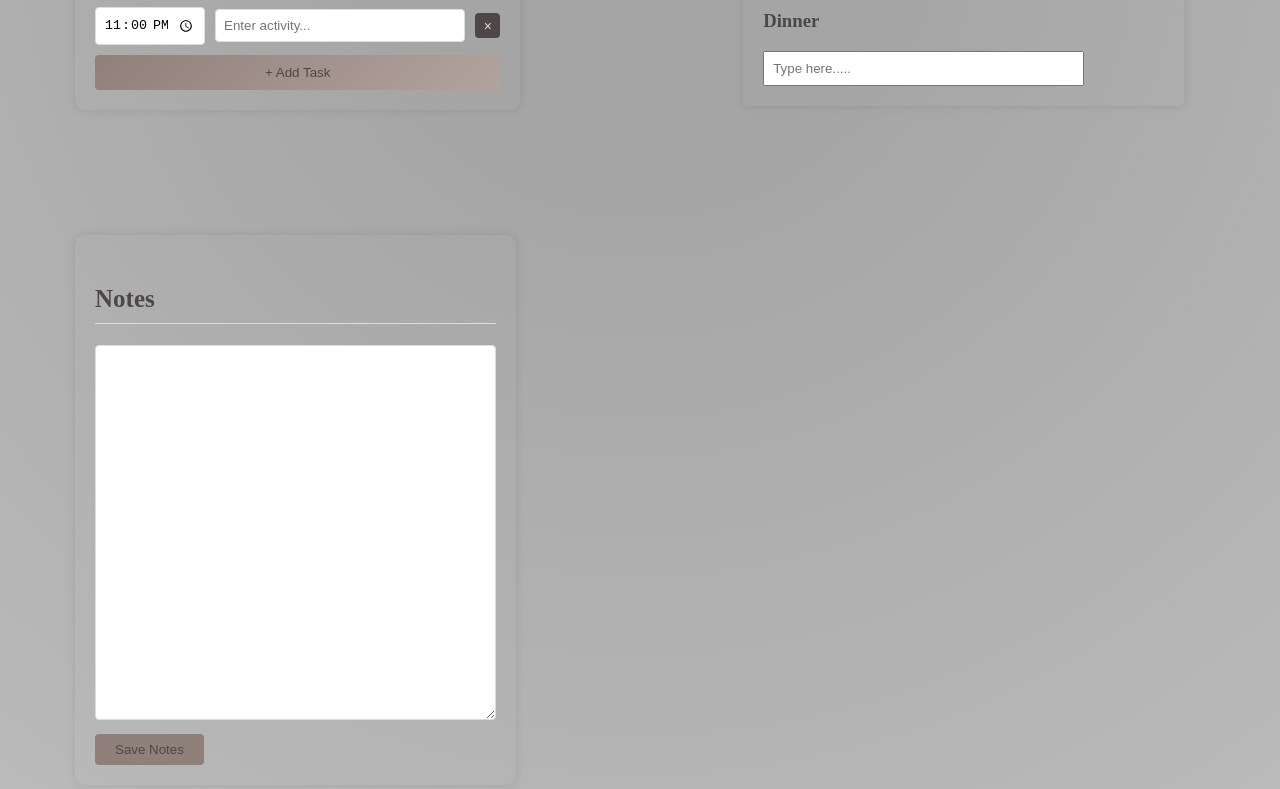
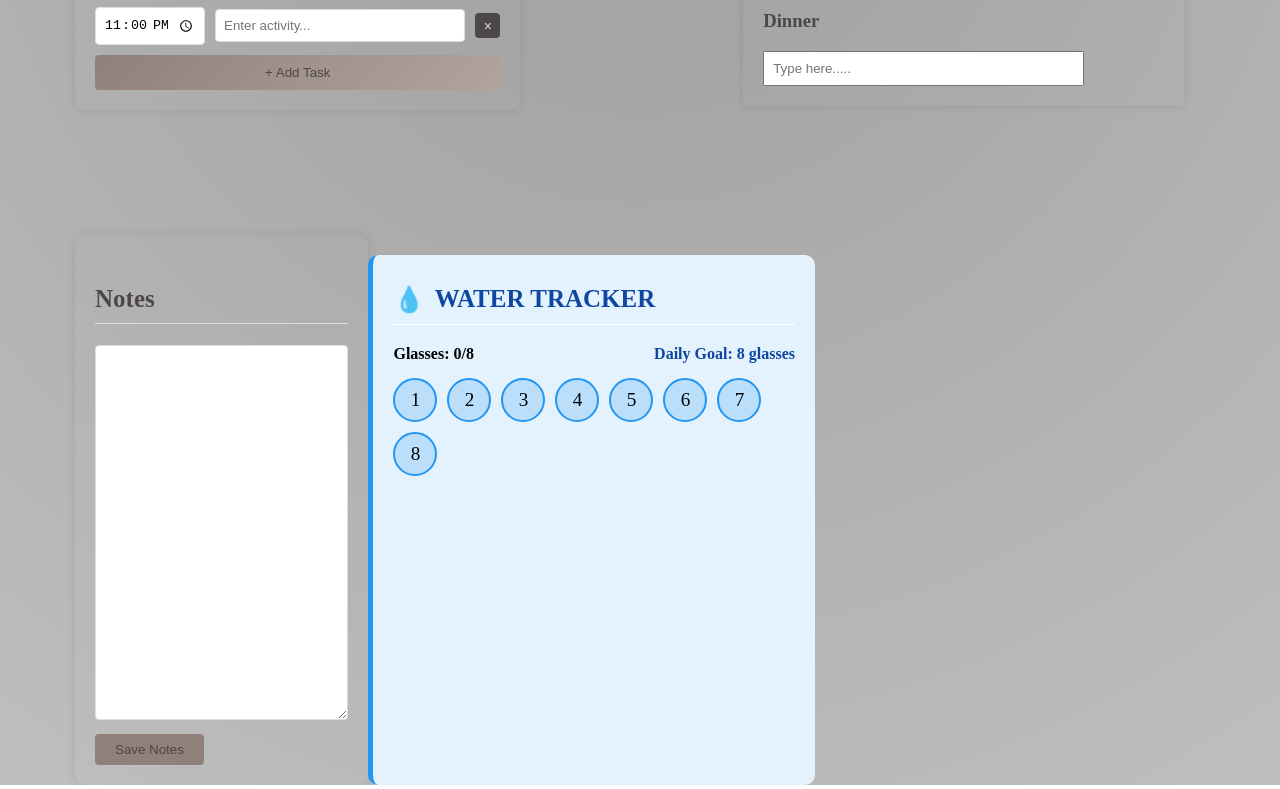
Before and after one commit to Javeria-Javaid/The-Planner-, a website built with webpack: page daily_planner.html in a window 1280 px wide. Shown: the part 1174-1963 px from the top of the page. Built offline with nearby package versions, Linux system fonts and the light colour scheme.

Commit message:
review
code review

```diff
--- a/daily_planner.css
+++ b/daily_planner.css
@@ -242,7 +242,6 @@ h3{
   border-radius: 10px;
   box-shadow: 0 0 10px rgba(0, 0, 0, 0.1);
   padding: 20px;
-  flex: 1;
 }
 .notes-title{
   border-bottom: 1px solid #ddd;
@@ -313,7 +312,6 @@ h3{
   padding: 20px;
   margin-top: 20px;
   border-left: 5px solid #2196F3; /* Blue accent */
-  flex: 2;
 }
 
 .water-tracker h2 {
@@ -364,3 +362,6 @@ h3{
 .water-goal {
   color: #0d47a1;
 }
+.second-container{
+  display: flex;
+}
--- a/daily_planner.html
+++ b/daily_planner.html
@@ -250,8 +250,11 @@
 <!-- ==================== END MAIN CONTAINER ==================== -->
 
 
-<div class="wrapper"><!-- wrapper starts -->
   <div class="container"> <!-- container starts -->
+    <div class="wrapper"><!-- wrapper starts -->
+
+      <div class="second-container"><!-- second-container starts-->
+
   <div class="notes_container"> <!-- notes_container start -->
     <h2 class="notes-title">Notes</h2>
     <textarea class="notes-content" id="notes-textarea" placeholder="Write your thoughts, reminders, or ideas here...">
@@ -273,7 +276,9 @@
         <!-- Glasses will be added by JavaScript -->
       </div>
     </div>
-</div> <!-- wrapper end -->
+    </div><!-- second-container starts ends-->
+
+  </div> <!-- wrapper end -->
 </div> <!-- container end -->
 
 
```
